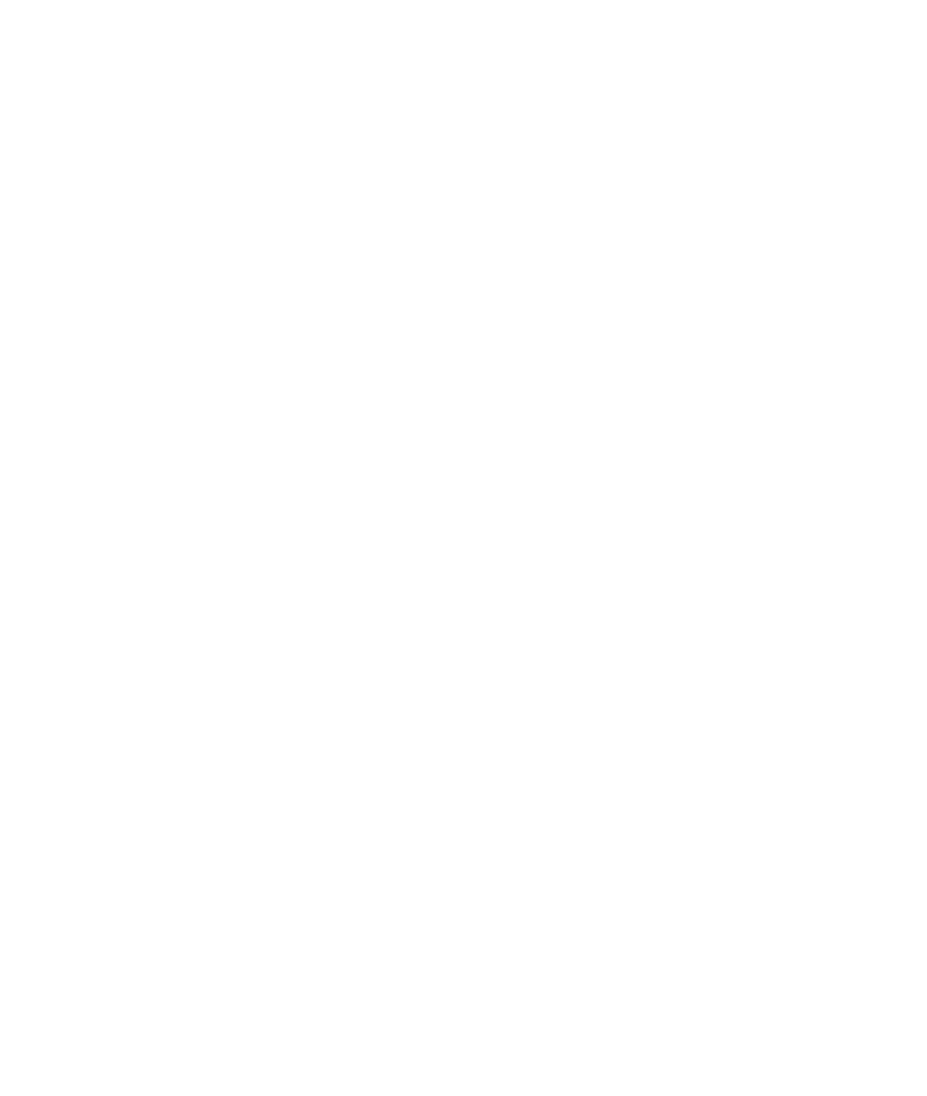
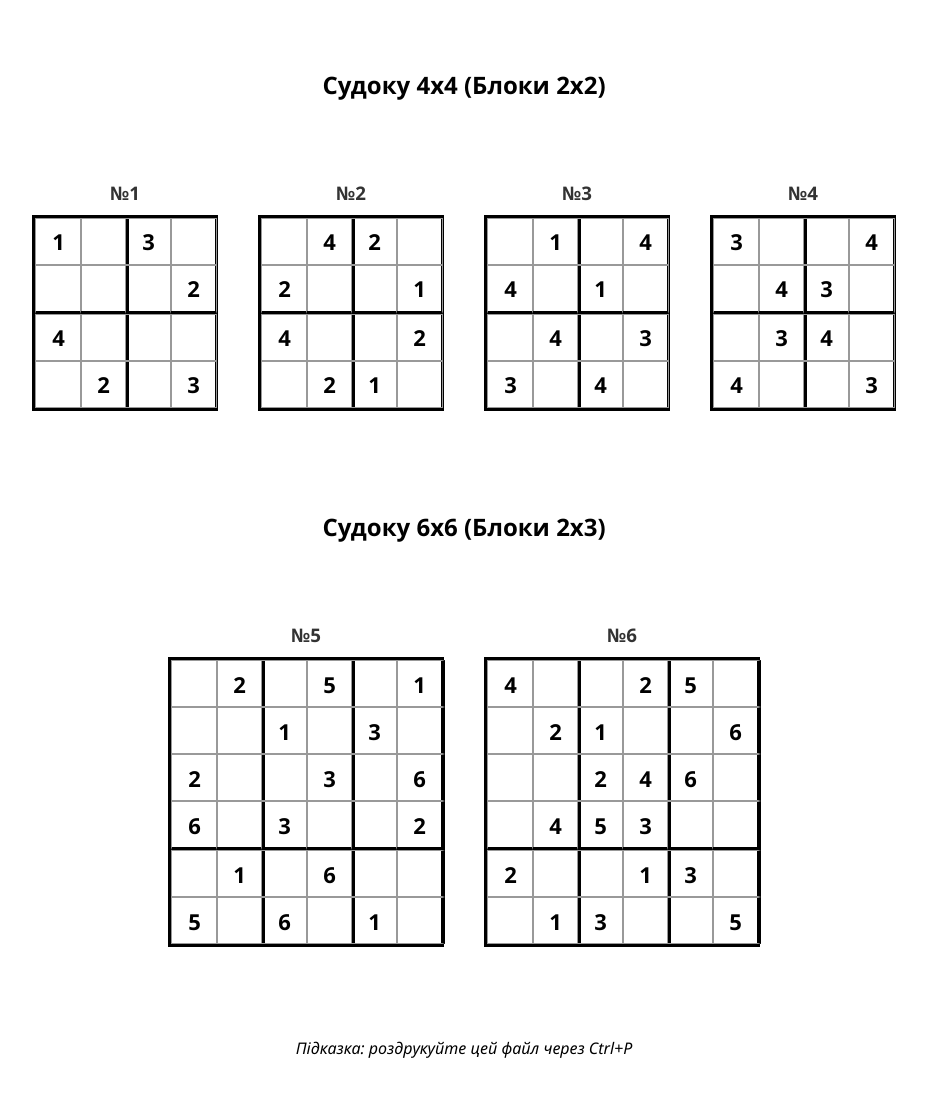
Before and after one commit to ddashukko/backery, a plain HTML site: page test.html in a window 1280 px wide. Shown: the whole page, without its empty margins (176-1103 px from the left). Before the commit the page ends 800 px from the top, so only its background shows below. Drawn offline with Linux system fonts and the light colour scheme.

Commit message:
new-style-update

```diff
--- a/css/style.css
+++ b/css/style.css
@@ -16,7 +16,7 @@
   width: 100%;
   max-width: 1288px;
   margin: 0 auto;
-  padding: 16px;
+  padding: 0 auto;
 }
 
 body {
@@ -25,6 +25,7 @@
   font-size: 18px;
   font-weight: 400;
   line-height: 1.5;
+  margin: 0;
 }
 
 h1,
@@ -42,6 +43,8 @@
 }
 
 ul {
+  margin: 0;
+  padding: 0;
   list-style-type: none;
 }
 
@@ -78,10 +81,36 @@
   font-weight: 600;
 }
 
+/* Header */
+
+.header-container {
+  display: flex;
+  align-items: center;
+  gap: 40px;
+  background-color: lightgray;
+}
+
+.header-nav {
+  display: flex;
+  align-items: center;
+  flex-grow: 1;
+}
+
+.header-menu {
+  display: flex;
+  gap: 64px;
+  flex-grow: 1;
+  justify-content: center;
+}
+
 /* Hero section */
 
 .hero-section {
   padding: 272px 0;
+  background-image: url("../images/header-background.jpg");
+  background-repeat: no-repeat;
+  background-position: center top;
+  background-size: cover;
 }
 .hero-title {
   color: var(--color-primary-light);
@@ -96,9 +125,17 @@
 }
 
 /* Advantages */
+
+.advantages-section {
+  background-color: var(--color-brand-light);
+}
 .advantages-list {
   color: var(--color-primary-light);
-  background-color: var(--color-brand-light);
+
+  display: flex;
+  justify-content: space-around;
+  padding: 16px;
+  gap: 40px;
 }
 .advantages-item {
   font-size: 20px;
@@ -123,6 +160,39 @@
 
 /* Tradition sections */
 
+.traditions-section {
+  padding-top: 96px;
+}
+
+.traditions-title {
+  margin-bottom: 42px;
+  max-width: 600px;
+}
+
+.tradition-container {
+  display: flex;
+  justify-content: space-between;
+  gap: 40px;
+  align-items: center;
+}
+.tradition-item {
+  display: flex;
+  flex-direction: column;
+  margin-left: 100px;
+}
+
+.traditions-text {
+  margin-bottom: 42px;
+}
+
+.traditions-text:nth-child(2) {
+  max-width: 600px;
+}
+
+.traditions-text:nth-child(3) {
+  max-width: 360px;
+}
+
 .traditions-text .accent-uppercase {
   color: var(--color-brand-light);
   text-transform: uppercase;
@@ -132,6 +202,10 @@
 .traditions-text .accent {
   color: var(--color-brand-light);
   font-weight: 600;
+}
+
+.image-backer {
+  margin-right: 135px;
 }
 
 /* Chef section */
@@ -145,16 +219,6 @@
   margin-bottom: 80px;
 }
 
-/* Tradition section */
-
-.traditions-section {
-  padding-top: 96px;
-}
-
-.traditions-title {
-  margin-bottom: 42px;
-}
-
 /* Format section */
 .format-title {
   margin-bottom: 16px;
@@ -163,6 +227,8 @@
 }
 .formats-title {
   margin-bottom: 80px;
+  display: flex;
+  justify-content: center;
 }
 
 .format-text {
@@ -170,7 +236,27 @@
   font-size: 14;
 }
 
-/* contact section */
+.format-card {
+  border: 1px solid #312614;
+  border-radius: 16px;
+  padding: 24px;
+
+  max-width: 349px;
+  max-height: 444px;
+}
+
+.format-item {
+  flex-basis: calc((100%-40px) / 3);
+}
+
+.format-list {
+  display: flex;
+  gap: 20px;
+  justify-content: center;
+  flex-wrap: wrap;
+}
+
+/* Contact section */
 .adress-link {
   color: var(--color-primary-light);
   font-size: 16px;
@@ -202,3 +288,18 @@
   height: 1px;
   overflow: hidden;
 }
+
+/* Footer dection */
+
+.footer {
+  background-color: var(--color-primary-dark);
+  background-image: url("../images/footer-background.png");
+  background-repeat: no-repeat;
+  background-position: center;
+  background-size: cover;
+}
+
+.footer-flex {
+  display: flex;
+  gap: 116px;
+}
--- a/test.html
+++ b/test.html
@@ -0,0 +1,264 @@
+<!doctype html>
+<html lang="uk">
+  <head>
+    <meta charset="UTF-8" />
+    <title>Судоку для друку (Правильні блоки)</title>
+    <style>
+      body {
+        font-family: "Segoe UI", sans-serif;
+        display: flex;
+        flex-wrap: wrap;
+        gap: 40px;
+        justify-content: center;
+        padding: 40px;
+        background: white;
+      }
+      .sudoku-container {
+        border: 3px solid black;
+        display: grid;
+        background: white;
+      }
+      .cell {
+        border: 1px solid #999;
+        width: 45px;
+        height: 45px;
+        display: flex;
+        align-items: center;
+        justify-content: center;
+        font-size: 22px;
+        font-weight: bold;
+      }
+
+      /* 4x4 Grid: Blocks 2x2 */
+      .s4 {
+        grid-template-columns: repeat(4, 45px);
+      }
+      .s4 .cell:nth-child(2n) {
+        border-right: 3px solid black;
+      }
+      .s4 .cell:nth-child(4n) {
+        border-right: 1px solid #999;
+      } /* Reset outer edge */
+      .s4 .cell:nth-child(n + 5):nth-child(-n + 8) {
+        border-bottom: 3px solid black;
+      }
+
+      /* 6x6 Grid: Blocks 2 wide, 3 high (2x3) */
+      .s6 {
+        grid-template-columns: repeat(6, 45px);
+      }
+      .s6 .cell:nth-child(2n) {
+        border-right: 3px solid black;
+      }
+      .s6 .cell:nth-child(n + 19):nth-child(-n + 24) {
+        border-bottom: 3px solid black;
+      }
+
+      .game-block {
+        display: flex;
+        flex-direction: column;
+        align-items: center;
+      }
+      h3 {
+        margin-bottom: 10px;
+        color: #333;
+      }
+      .page-break {
+        width: 100%;
+        height: 0;
+        page-break-after: always;
+      }
+      @media print {
+        .no-print {
+          display: none;
+        }
+      }
+    </style>
+  </head>
+  <body>
+    <h2 style="width: 100%; text-align: center">Судоку 4x4 (Блоки 2x2)</h2>
+
+    <div class="game-block">
+      <h3>№1</h3>
+      <div class="sudoku-container s4">
+        <div class="cell">1</div>
+        <div class="cell"></div>
+        <div class="cell">3</div>
+        <div class="cell"></div>
+        <div class="cell"></div>
+        <div class="cell"></div>
+        <div class="cell"></div>
+        <div class="cell">2</div>
+        <div class="cell">4</div>
+        <div class="cell"></div>
+        <div class="cell"></div>
+        <div class="cell"></div>
+        <div class="cell"></div>
+        <div class="cell">2</div>
+        <div class="cell"></div>
+        <div class="cell">3</div>
+      </div>
+    </div>
+
+    <div class="game-block">
+      <h3>№2</h3>
+      <div class="sudoku-container s4">
+        <div class="cell"></div>
+        <div class="cell">4</div>
+        <div class="cell">2</div>
+        <div class="cell"></div>
+        <div class="cell">2</div>
+        <div class="cell"></div>
+        <div class="cell"></div>
+        <div class="cell">1</div>
+        <div class="cell">4</div>
+        <div class="cell"></div>
+        <div class="cell"></div>
+        <div class="cell">2</div>
+        <div class="cell"></div>
+        <div class="cell">2</div>
+        <div class="cell">1</div>
+        <div class="cell"></div>
+      </div>
+    </div>
+
+    <div class="game-block">
+      <h3>№3</h3>
+      <div class="sudoku-container s4">
+        <div class="cell"></div>
+        <div class="cell">1</div>
+        <div class="cell"></div>
+        <div class="cell">4</div>
+        <div class="cell">4</div>
+        <div class="cell"></div>
+        <div class="cell">1</div>
+        <div class="cell"></div>
+        <div class="cell"></div>
+        <div class="cell">4</div>
+        <div class="cell"></div>
+        <div class="cell">3</div>
+        <div class="cell">3</div>
+        <div class="cell"></div>
+        <div class="cell">4</div>
+        <div class="cell"></div>
+      </div>
+    </div>
+
+    <div class="game-block">
+      <h3>№4</h3>
+      <div class="sudoku-container s4">
+        <div class="cell">3</div>
+        <div class="cell"></div>
+        <div class="cell"></div>
+        <div class="cell">4</div>
+        <div class="cell"></div>
+        <div class="cell">4</div>
+        <div class="cell">3</div>
+        <div class="cell"></div>
+        <div class="cell"></div>
+        <div class="cell">3</div>
+        <div class="cell">4</div>
+        <div class="cell"></div>
+        <div class="cell">4</div>
+        <div class="cell"></div>
+        <div class="cell"></div>
+        <div class="cell">3</div>
+      </div>
+    </div>
+
+    <div class="page-break"></div>
+
+    <h2 style="width: 100%; text-align: center">Судоку 6x6 (Блоки 2x3)</h2>
+
+    <div class="game-block">
+      <h3>№5</h3>
+      <div class="sudoku-container s6">
+        <div class="cell"></div>
+        <div class="cell">2</div>
+        <div class="cell"></div>
+        <div class="cell">5</div>
+        <div class="cell"></div>
+        <div class="cell">1</div>
+        <div class="cell"></div>
+        <div class="cell"></div>
+        <div class="cell">1</div>
+        <div class="cell"></div>
+        <div class="cell">3</div>
+        <div class="cell"></div>
+        <div class="cell">2</div>
+        <div class="cell"></div>
+        <div class="cell"></div>
+        <div class="cell">3</div>
+        <div class="cell"></div>
+        <div class="cell">6</div>
+        <div class="cell">6</div>
+        <div class="cell"></div>
+        <div class="cell">3</div>
+        <div class="cell"></div>
+        <div class="cell"></div>
+        <div class="cell">2</div>
+        <div class="cell"></div>
+        <div class="cell">1</div>
+        <div class="cell"></div>
+        <div class="cell">6</div>
+        <div class="cell"></div>
+        <div class="cell"></div>
+        <div class="cell">5</div>
+        <div class="cell"></div>
+        <div class="cell">6</div>
+        <div class="cell"></div>
+        <div class="cell">1</div>
+        <div class="cell"></div>
+      </div>
+    </div>
+
+    <div class="game-block">
+      <h3>№6</h3>
+      <div class="sudoku-container s6">
+        <div class="cell">4</div>
+        <div class="cell"></div>
+        <div class="cell"></div>
+        <div class="cell">2</div>
+        <div class="cell">5</div>
+        <div class="cell"></div>
+        <div class="cell"></div>
+        <div class="cell">2</div>
+        <div class="cell">1</div>
+        <div class="cell"></div>
+        <div class="cell"></div>
+        <div class="cell">6</div>
+        <div class="cell"></div>
+        <div class="cell"></div>
+        <div class="cell">2</div>
+        <div class="cell">4</div>
+        <div class="cell">6</div>
+        <div class="cell"></div>
+        <div class="cell"></div>
+        <div class="cell">4</div>
+        <div class="cell">5</div>
+        <div class="cell">3</div>
+        <div class="cell"></div>
+        <div class="cell"></div>
+        <div class="cell">2</div>
+        <div class="cell"></div>
+        <div class="cell"></div>
+        <div class="cell">1</div>
+        <div class="cell">3</div>
+        <div class="cell"></div>
+        <div class="cell"></div>
+        <div class="cell">1</div>
+        <div class="cell">3</div>
+        <div class="cell"></div>
+        <div class="cell"></div>
+        <div class="cell">5</div>
+      </div>
+    </div>
+
+    <p
+      style="width: 100%; text-align: center; margin-top: 50px"
+      class="no-print"
+    >
+      <i>Підказка: роздрукуйте цей файл через Ctrl+P</i>
+    </p>
+  </body>
+</html>
```
Also changed, not shown: index.html (+35 -16 lines), images/footer-background.png (added), images/handlebar.jpg (added), images/header-background.jpg (added), images/horseshoe.jpg (added), images/walrus.jpg (added).
